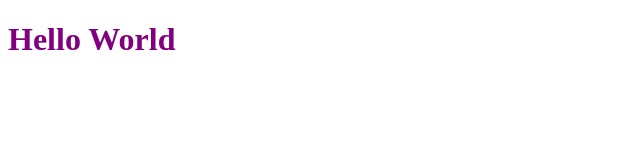
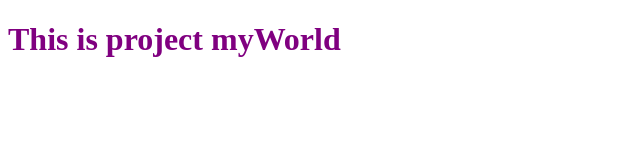
Before and after one commit to syed-zafar/projectWorld, a plain HTML site: page index.html in a window 1280 px wide. Shown: the whole page, without its empty margins (0-640 px from the left). Drawn offline with Linux system fonts and the light colour scheme.

Commit message:
Changed index.html

```diff
--- a/index.html
+++ b/index.html
@@ -5,6 +5,6 @@
 	<link rel="stylesheet" href="stylesheet.css">
 </head>
 <body>
-  <h1>Hello World</h1>
+  <h1>This is project myWorld</h1>
 </body>
 </html>
```
